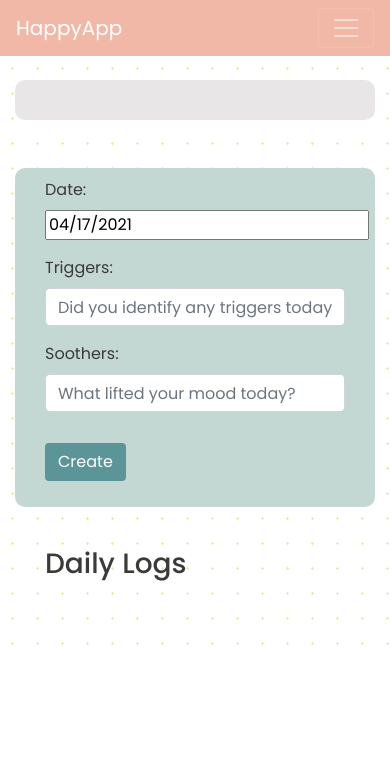
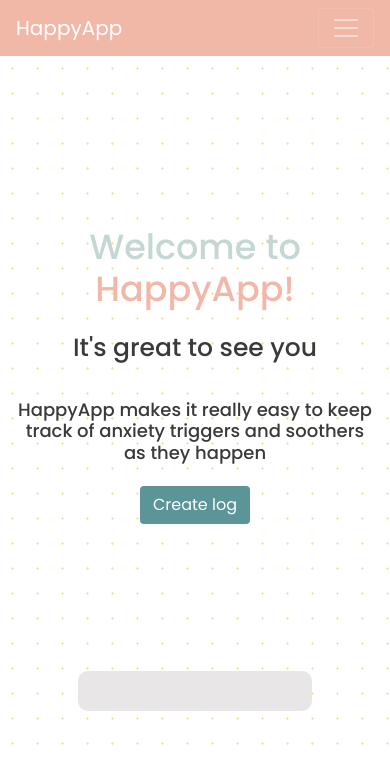
Before and after one commit to giomine/happyapp, a React (Create React App) app: page / in a window 390 px wide. Shown: the top 784 px of the page. Built offline with nearby package versions, Linux system fonts and the light colour scheme; no server answers.

Commit message:
Add responsive LandingPage

```diff
--- a/src/App.js
+++ b/src/App.js
@@ -4,6 +4,7 @@ import { BrowserRouter as Router, Route } from "react-router-dom";
 import "bootstrap/dist/css/bootstrap.min.css";
 
 import Navbar from "./components/Navbar";
+import LandingPage from "./components/LandingPage";
 import DayList from "./components/DayList";
 import EditDay from "./components/EditDay";
 
@@ -12,7 +13,8 @@ function App() {
     <Router>
       <Navbar />
       <br />
-      <Route path='/' exact component={DayList} />
+      <Route path='/' exact component={LandingPage} />
+      <Route path='/logs' component={DayList} />
       <Route path='/edit/:id' component={EditDay} />
     </Router>
   );
--- a/src/components/EditDay.jsx
+++ b/src/components/EditDay.jsx
@@ -100,7 +100,7 @@ export default class EditDay extends Component {
             .then(res => console.log(res.data));
 
 
-        window.location = '/';
+        window.location = '/logs';
 
     }
 
--- a/src/components/LandingPage.jsx
+++ b/src/components/LandingPage.jsx
@@ -1,11 +1,40 @@
 import React from "react";
+import Bg from "./styledcomponents/Bg";
+import Quote from "./styledcomponents/Quote";
+import Welcome from "./styledcomponents/Welcome";
+import { Link } from "react-router-dom";
+
+const quotes = fetch("https://quotes.rest/qod?language=en")
+    .then(res => res.json())
+    .then(data => {
+            var todaysQuote = '"' + data.contents.quotes[0].quote + '"';
+            var todaysAuthor = data.contents.quotes[0].author;
+
+            // console.log(todaysQuote + " - " + todaysAuthor);
+            return todaysQuote + " - " + todaysAuthor;
+        })
+
+const printQuote = async () => {
+    const a = await quotes;
+    console.log("Quote of the day is: " + a);
+    document.getElementById('heading').innerText = a;
+    // return "Quote of the day: " + a;
+};
+
+printQuote();
 
 function LandingPage() {
 
     return (
-        <div>
-            Hello
-        </div>
+        <Bg>
+            <Welcome className="container">
+                <h1 style={{color: "#c3d7d3"}}>Welcome to <span style={{color: "#f2b8a7"}}>HappyApp!</span></h1>
+                <h3>It's great to see you</h3>
+                <h5>HappyApp makes it really easy to keep track of anxiety triggers and soothers as they happen</h5>
+                <Link to="/logs" className="btn" style={{marginTop: "15px", background: "#5c9598", color: "white"}}>Create log</Link>
+            </Welcome>
+            <Quote><p id="heading" style={{margin: "0"}}></p></Quote>
+        </Bg>
     )
 }
 
--- a/src/components/Navbar.jsx
+++ b/src/components/Navbar.jsx
@@ -16,7 +16,7 @@ function Navbar() {
                 <div className="collapse navbar-collapse" id="navbarSupportedContent">
                     <ul className="navbar-nav mr-auto">
                         <li className="nav-item">
-                            <Link to="/" className="nav-link">Create Log</Link>
+                            <Link to="/logs" className="nav-link">Create Log</Link>
                         </li>
                     </ul>
                 </div>
--- a/src/components/styledcomponents/Bg.js
+++ b/src/components/styledcomponents/Bg.js
@@ -8,5 +8,5 @@ export default styled.div`
         background-size: 25px 25px;
         position: relative;
         bottom: 24px;
-        padding: 24px 0;
+        padding: 24px 0 50px;
 `
--- a/src/components/styledcomponents/Quote.js
+++ b/src/components/styledcomponents/Quote.js
@@ -10,4 +10,11 @@ export default styled.div`
     background: #e9e6e7;
     border-radius: 10px;
     color: #3a3a38;
+
+    @media (max-width: 767px) {
+        width: 60%;
+    }
+    @media (max-width: 300px) {
+        font-size: 12px;
+    }
 `
--- /dev/null
+++ b/src/components/styledcomponents/Welcome.js
@@ -0,0 +1,55 @@
+import styled from "styled-components";
+
+export default styled.div`
+    display: flex;
+    flex-direction: column;
+    justify-content: center;
+    align-items: center;
+    height: 70vh;
+    color: #3a3a38;
+    text-align: center;
+    h1 {
+        font-size: 50px;
+    }
+    h3 {
+        margin-top: 4%;
+        margin-bottom: 10%;
+    }
+    h5 {
+        max-width: 650px;
+    }
+
+    @media (max-width: 767px) {
+        h1 {
+            font-size: 40px;
+        }
+        h3 {
+            font-size: 25px;
+        }
+        h5 {
+            font-size: 18px;
+        }
+    }
+
+    @media (max-width: 509px) {
+        h1 {
+            font-size: 35px;
+        }
+    }
+
+    @media (max-width: 300px) {
+        height: 60vh;
+        h1 {
+            margin-top: 20px;
+            font-size: 40px;
+        }
+        h3 {
+            margin-top: 30px;
+            margin-bottom: 80px;
+            font-size: 20px;
+        }
+        h5 {
+            font-size: 15px;
+        }
+    }
+`
```
